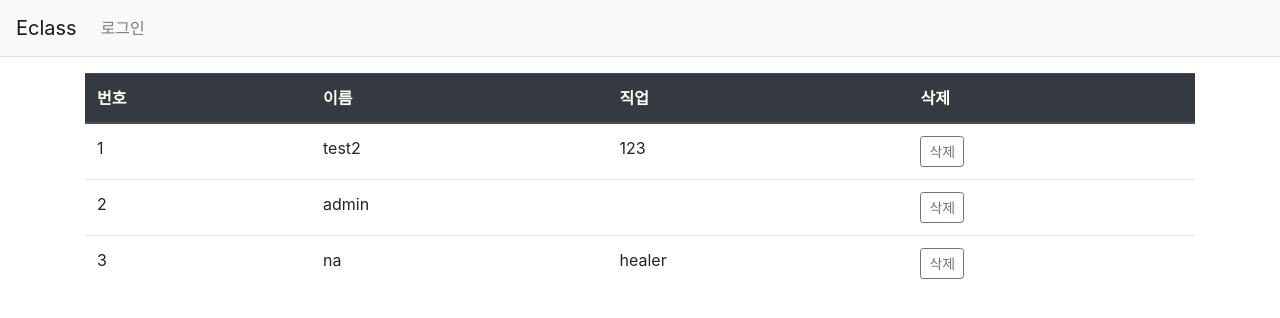
After one commit to RYUWANWOO/Software_Engineering_Term_Project, a Django app: page /acc_delete/ in a window 1280 px wide. The commit adds this page. Shown: the top 318 px of the page. Run offline with Django 3.2, Linux system fonts and the light colour scheme; data comes from the database, SQL or seed files in the repository; both versions use the stored data as it was after the commit; some libraries are stand-ins or nearby versions.

Commit message:
checkpoint of temp_portal

```diff
--- a/temp_portal/mysite/common/urls.py
+++ b/temp_portal/mysite/common/urls.py
@@ -7,4 +7,6 @@ urlpatterns = [
     path('', auth_views.LoginView.as_view(template_name='common/login.html'), name='login'),
     path('logout/', auth_views.LogoutView.as_view(), name='logout'),
     path('signup/', views.signup, name='signup'),
+    path('acc_delete/', views.acc_index, name='acc_index'),
+    path('acc_delete/<int:acc_id>/', views.acc_delete, name='acc_delete'),
 ]
--- a/temp_portal/mysite/common/views.py
+++ b/temp_portal/mysite/common/views.py
@@ -1,7 +1,14 @@
 from django.contrib.auth import authenticate, login
 from django.shortcuts import render, redirect
 from .forms import UserForm
-import bcrypt
+from .models import User
+
+
+def acc_delete(request, acc_id):
+    acc = User.objects.get(id=acc_id)
+    acc.delete()
+    return redirect('common:acc_index')
+
 def signup(request):
     """
     계정생성
@@ -21,3 +28,10 @@ def signup(request):
     else:
         form = UserForm()
     return render(request, 'common/signup.html', {'form': form})
+
+
+def acc_index(request):
+    acc_list = User.objects.order_by('id')
+    context = {'acc_list': acc_list}
+
+    return render(request, 'common/acc_list.html', context)
--- a/temp_portal/mysite/templates/base.html
+++ b/temp_portal/mysite/templates/base.html
@@ -26,6 +26,7 @@
 <!-- Bootstrap JS -->
 <script src="{% static 'bootstrap.min.js' %}"></script>
 
-
+{% block script %}
+{% endblock %}
 </body>
 </html>
--- /dev/null
+++ b/temp_portal/mysite/templates/common/acc_list.html
@@ -0,0 +1,45 @@
+{% extends 'base.html' %}
+{% block content %}
+<div class="container my-3">
+    <table class="table">
+        <thead>
+        <tr class="thead-dark">
+            <th>번호</th>
+            <th>이름</th>
+            <th>직업</th>
+            <th>삭제</th>
+        </tr>
+        </thead>
+        <tbody>
+        {% if acc_list %}
+        {% for acc in acc_list %}
+        <tr>
+            <td>{{ forloop.counter }}</td>
+            <td>{{ acc.username }}</td>
+            <td>{{ acc.job }}</td>
+            <td>
+                <a href="#" class="delete btn btn-sm btn-outline-secondary"
+                data-uri="{% url 'common:acc_delete' acc.id  %}">삭제</a>
+            </td>
+        </tr>
+        {% endfor %}
+        {% else %}
+        <tr>
+            <td colspan="3">계정이 없습니다.</td>
+        </tr>
+        {% endif %}
+        </tbody>
+    </table>
+</div>
+{% endblock %}
+{% block script %}
+<script type='text/javascript'>
+$(document).ready(function(){
+    $(".delete").on('click', function() {
+        if(confirm("정말로 삭제하시겠습니까?")) {
+            location.href = $(this).data('uri');
+        }
+    });
+});
+</script>
+{% endblock %}
```
Also changed, not shown: temp_portal/mysite/db.sqlite3.
